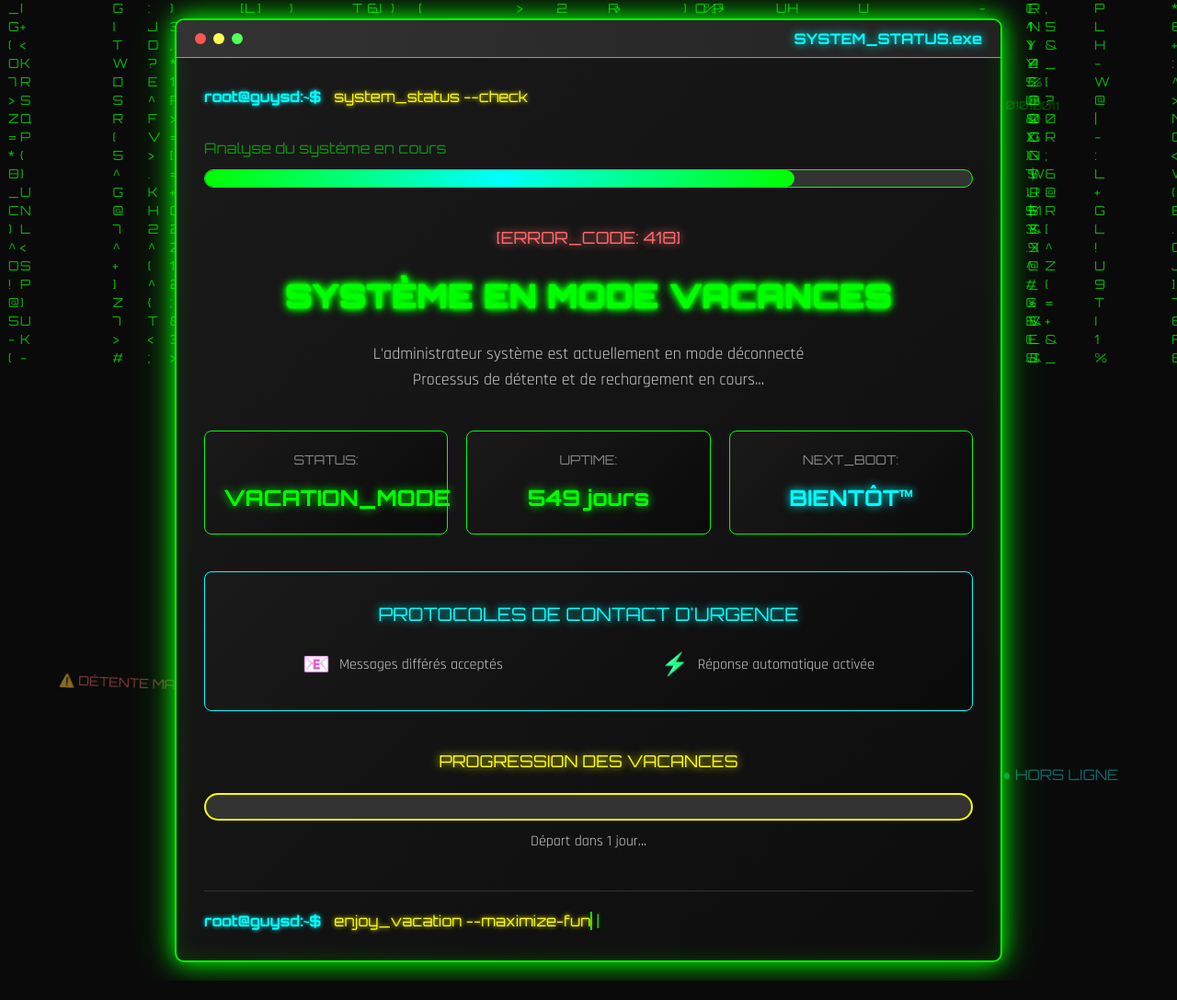
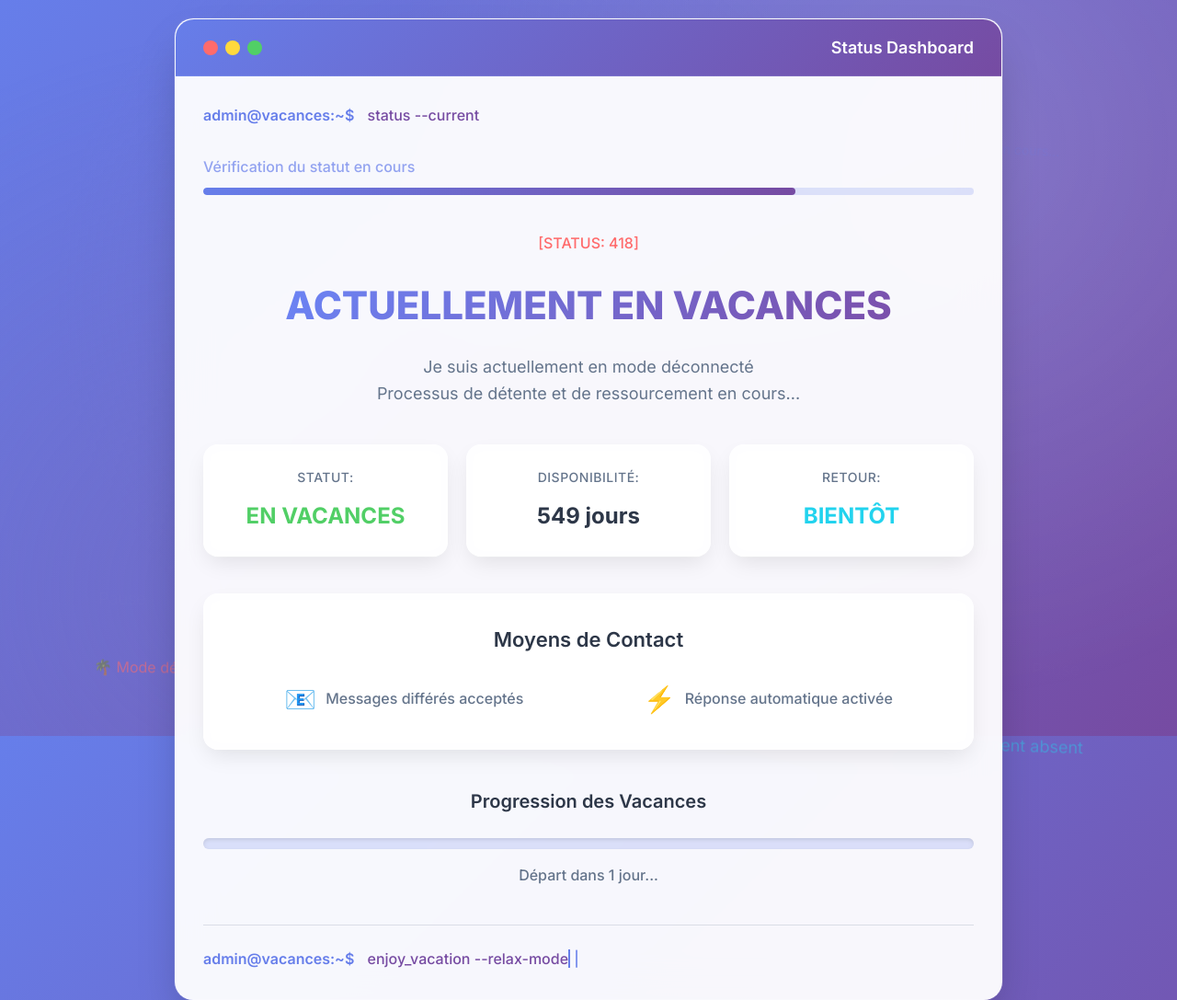
Before and after one commit to guysd/guysd.github.io, a plain HTML site: page index.html in a window 1280 px wide. Shown: the top 1087 px of the page at 92% size. Before the commit the page ends 1066 px from the top, so only its background shows below. Drawn offline with Linux system fonts and the light colour scheme; animation ran at ten frames a second.

Commit message:
modern style

```diff
--- a/script.js
+++ b/script.js
@@ -1,41 +1,34 @@
-// Matrix Rain Effect
-function createMatrixRain() {
+// Modern floating elements animation
+function createModernBackground() {
     const matrixContainer = document.getElementById('matrix-rain');
-    const characters = '0123456789ABCDEFGHIJKLMNOPQRSTUVWXYZ!@#$%^&*()_+-=[]{}|;:,.<>?';
+    const phrases = ['Vacances', 'Détente', 'Repos', 'Soleil', 'Plage', 'Chill', 'Relax', 'Pause'];
 
-    function createMatrixColumn() {
-        const column = document.createElement('div');
-        column.style.position = 'absolute';
-        column.style.left = Math.random() * 100 + '%';
-        column.style.animationDuration = (Math.random() * 3 + 2) + 's';
-        column.style.animationDelay = Math.random() * 2 + 's';
+    function createFloatingElement() {
+        const element = document.createElement('div');
+        element.className = 'matrix-char';
+        element.textContent = phrases[Math.floor(Math.random() * phrases.length)];
+        element.style.left = Math.random() * 100 + '%';
+        element.style.top = Math.random() * 100 + '%';
+        element.style.animationDuration = (Math.random() * 10 + 8) + 's';
+        element.style.animationDelay = Math.random() * 2 + 's';
 
-        for (let i = 0; i < 20; i++) {
-            const char = document.createElement('div');
-            char.className = 'matrix-char';
-            char.textContent = characters[Math.floor(Math.random() * characters.length)];
-            char.style.top = (i * 20) + 'px';
-            char.style.animationDelay = (Math.random() * 2) + 's';
-            column.appendChild(char);
-        }
+        matrixContainer.appendChild(element);
 
-        matrixContainer.appendChild(column);
-
-        // Remove column after animation completes
+        // Remove element after animation
         setTimeout(() => {
-            if (column.parentNode) {
-                column.parentNode.removeChild(column);
+            if (element.parentNode) {
+                element.parentNode.removeChild(element);
             }
-        }, 8000);
+        }, 15000);
     }
 
-    // Create initial columns
-    for (let i = 0; i < 20; i++) {
-        setTimeout(createMatrixColumn, i * 200);
+    // Create initial elements
+    for (let i = 0; i < 8; i++) {
+        setTimeout(createFloatingElement, i * 500);
     }
 
-    // Continuously create new columns
-    setInterval(createMatrixColumn, 300);
+    // Continuously create new elements
+    setInterval(createFloatingElement, 2000);
 }
 
 // Update uptime counter
@@ -123,19 +116,19 @@ function addGlitchEffect() {
     });
 }
 
-// Random terminal commands
+// Random modern commands
 function showRandomCommands() {
     const commands = [
-        'ping vacation.exe',
-        'sudo apt-get install relaxation',
-        'chmod +x fun_mode.sh',
-        'git checkout holiday-branch',
-        'docker run --rm -it vacation:latest',
-        'npm install @vacation/chill',
-        'python -m vacation --infinite',
-        'curl -X GET https://api.rest.com/v1/recharge',
-        'systemctl start vacation.service',
-        'journalctl -u vacation.service --follow'
+        'vacation start --mode=relax',
+        'status check --current',
+        'notification disable --work',
+        'mode switch --to=beach',
+        'schedule clear --all',
+        'autoresponder enable',
+        'stress-level set --to=zero',
+        'fun-mode activate',
+        'work-mode suspend',
+        'energy recharge --full'
     ];
 
     const commandElement = document.querySelector('.command-text');
@@ -148,7 +141,7 @@ function showRandomCommands() {
 
 // Dynamic status updates
 function updateStatus() {
-    const statusValues = ['VACATION_MODE', 'CHILL_MODE', 'RELAX_MODE', 'BEACH_MODE', 'SLEEP_MODE'];
+    const statusValues = ['EN VACANCES', 'MODE DÉTENTE', 'PAUSE ACTIVE', 'RESSOURCEMENT', 'DÉCONNECTÉ'];
     const statusElement = document.querySelector('.neon-green');
 
     setInterval(() => {
@@ -252,19 +245,19 @@ function addButtonEffects() {
     });
 }
 
-// Generate random vacation quotes
+// Generate modern vacation quotes
 function showVacationQuotes() {
     const quotes = [
         "Rechargement des batteries en cours... 🔋",
         "Mode plage activé 🏖️",
         "Détection de soleil et de détente... ☀️",
         "Système de stress: DÉSACTIVÉ ✅",
-        "Niveau de relaxation: MAXIMUM 📈",
+        "Niveau de relaxation: OPTIMAL 📈",
         "Statut: Bronzage en cours... 🌞",
         "Connexion WiFi: Optionnelle 📶",
         "Mode avion: ACTIVÉ ✈️",
-        "Réveils: SUSPENDUS ⏰",
-        "Emails: EN QUARANTAINE 📧"
+        "Réveil: EN PAUSE ⏰",
+        "Emails: EN ATTENTE 📧"
     ];
 
     const subMessageElement = document.querySelector('.sub-message');
@@ -313,7 +306,7 @@ function addKonamiCode() {
 document.addEventListener('DOMContentLoaded', () => {
     // Wait a bit for CSS to load
     setTimeout(() => {
-        createMatrixRain();
+        createModernBackground();
         updateUptime();
         animateVacationProgress();
         addGlitchEffect();
--- a/styles.css
+++ b/styles.css
@@ -5,15 +5,16 @@
 }
 
 body {
-    font-family: 'Rajdhani', monospace;
-    background: #0a0a0a;
-    color: #00ff00;
+    font-family: 'Inter', 'Segoe UI', sans-serif;
+    background: linear-gradient(135deg, #667eea 0%, #764ba2 100%);
+    background-attachment: fixed;
+    color: #2d3748;
     overflow-x: hidden;
     min-height: 100vh;
     position: relative;
 }
 
-/* Matrix Rain Background */
+/* Geometric Background Pattern */
 .matrix-rain {
     position: fixed;
     top: 0;
@@ -22,25 +23,34 @@ body {
     height: 100%;
     z-index: -1;
     pointer-events: none;
+    background:
+        radial-gradient(circle at 20% 80%, rgba(120, 119, 198, 0.3) 0%, transparent 50%),
+        radial-gradient(circle at 80% 20%, rgba(255, 255, 255, 0.15) 0%, transparent 50%),
+        radial-gradient(circle at 40% 40%, rgba(120, 119, 198, 0.2) 0%, transparent 50%);
 }
 
 .matrix-char {
     position: absolute;
-    color: #00ff00;
-    font-family: 'Orbitron', monospace;
-    font-size: 14px;
-    opacity: 0.7;
-    animation: fall linear infinite;
+    color: rgba(255, 255, 255, 0.1);
+    font-family: 'Inter', sans-serif;
+    font-size: 18px;
+    font-weight: 300;
+    opacity: 0.1;
+    animation: float-gentle 6s ease-in-out infinite;
 }
 
-@keyframes fall {
+@keyframes float-gentle {
     0% {
-        transform: translateY(-100vh);
-        opacity: 1;
+        transform: translateY(0px);
+        opacity: 0.1;
+    }
+    50% {
+        transform: translateY(-20px);
+        opacity: 0.3;
     }
     100% {
-        transform: translateY(100vh);
-        opacity: 0;
+        transform: translateY(0px);
+        opacity: 0.1;
     }
 }
 
@@ -54,31 +64,35 @@ body {
 }
 
 .terminal-window {
-    background: linear-gradient(135deg, #1a1a1a, #0d0d0d);
-    border: 2px solid #00ff00;
-    border-radius: 10px;
+    background: rgba(255, 255, 255, 0.95);
+    backdrop-filter: blur(20px);
+    border: 1px solid rgba(255, 255, 255, 0.2);
+    border-radius: 20px;
     box-shadow:
-        0 0 20px #00ff00,
-        0 0 40px #00ff0050,
-        inset 0 0 20px #00ff0020;
+        0 25px 50px -12px rgba(0, 0, 0, 0.25),
+        0 0 0 1px rgba(255, 255, 255, 0.1);
     max-width: 900px;
     width: 100%;
-    animation: glow 2s ease-in-out infinite alternate;
+    transition: all 0.3s ease;
 }
 
-@keyframes glow {
-    0% { box-shadow: 0 0 20px #00ff00, 0 0 40px #00ff0050, inset 0 0 20px #00ff0020; }
-    100% { box-shadow: 0 0 30px #00ff00, 0 0 60px #00ff0070, inset 0 0 30px #00ff0030; }
+.terminal-window:hover {
+    transform: translateY(-5px);
+    box-shadow:
+        0 35px 70px -15px rgba(0, 0, 0, 0.3),
+        0 0 0 1px rgba(255, 255, 255, 0.2);
 }
 
+/* Suppression de l'ancienne animation glow */
+
 .terminal-header {
-    background: linear-gradient(90deg, #333, #222);
-    padding: 10px 20px;
-    border-bottom: 1px solid #00ff00;
+    background: linear-gradient(135deg, #667eea, #764ba2);
+    padding: 20px 30px;
+    border-bottom: 1px solid rgba(255, 255, 255, 0.1);
     display: flex;
     justify-content: space-between;
     align-items: center;
-    border-radius: 8px 8px 0 0;
+    border-radius: 20px 20px 0 0;
 }
 
 .terminal-buttons {
@@ -87,21 +101,28 @@ body {
 }
 
 .btn {
-    width: 12px;
-    height: 12px;
+    width: 16px;
+    height: 16px;
     border-radius: 50%;
     display: block;
+    transition: all 0.3s ease;
+    cursor: pointer;
 }
 
-.btn.red { background: #ff5555; }
-.btn.yellow { background: #ffff55; }
-.btn.green { background: #55ff55; }
+.btn:hover {
+    transform: scale(1.2);
+}
+
+.btn.red { background: #ff6b6b; }
+.btn.yellow { background: #ffd93d; }
+.btn.green { background: #51cf66; }
 
 .terminal-title {
-    font-family: 'Orbitron', monospace;
-    font-weight: 700;
-    color: #00ffff;
-    text-shadow: 0 0 10px #00ffff;
+    font-family: 'Inter', sans-serif;
+    font-weight: 600;
+    color: #ffffff;
+    font-size: 18px;
+    text-shadow: none;
 }
 
 .terminal-content {
@@ -112,19 +133,21 @@ body {
 
 .status-line {
     margin-bottom: 20px;
-    font-family: 'Orbitron', monospace;
+    font-family: 'Inter', sans-serif;
+    font-weight: 500;
 }
 
 .prompt {
-    color: #00ffff;
-    font-weight: 700;
-    text-shadow: 0 0 5px #00ffff;
+    color: #667eea;
+    font-weight: 600;
+    text-shadow: none;
 }
 
 .command {
-    color: #ffff00;
+    color: #764ba2;
     margin-left: 10px;
-    text-shadow: 0 0 5px #ffff00;
+    text-shadow: none;
+    font-weight: 500;
 }
 
 .loading-container {
@@ -132,37 +155,38 @@ body {
 }
 
 .loading-text {
-    color: #00ff00;
+    color: #667eea;
     margin-bottom: 10px;
-    font-family: 'Orbitron', monospace;
-    animation: pulse 1.5s infinite;
+    font-family: 'Inter', sans-serif;
+    font-weight: 500;
+    animation: gentle-pulse 2s infinite;
 }
 
-@keyframes pulse {
+@keyframes gentle-pulse {
     0%, 100% { opacity: 1; }
-    50% { opacity: 0.5; }
+    50% { opacity: 0.7; }
 }
 
 .loading-bar {
     width: 100%;
-    height: 20px;
-    background: #333;
-    border: 1px solid #00ff00;
-    border-radius: 10px;
+    height: 8px;
+    background: rgba(102, 126, 234, 0.2);
+    border: none;
+    border-radius: 4px;
     overflow: hidden;
     position: relative;
 }
 
 .loading-progress {
     height: 100%;
-    background: linear-gradient(90deg, #00ff00, #00ffff, #00ff00);
+    background: linear-gradient(90deg, #667eea, #764ba2);
     width: 0%;
-    border-radius: 10px;
-    animation: loading 3s ease-in-out infinite;
+    border-radius: 4px;
+    animation: modern-loading 3s ease-in-out infinite;
     position: relative;
 }
 
-@keyframes loading {
+@keyframes modern-loading {
     0% { width: 0%; }
     50% { width: 100%; }
     100% { width: 0%; }
@@ -174,52 +198,48 @@ body {
 }
 
 .error-code {
-    font-family: 'Orbitron', monospace;
+    font-family: 'Inter', sans-serif;
     color: #ff6b6b;
-    font-size: 18px;
+    font-size: 16px;
     margin-bottom: 10px;
-    text-shadow: 0 0 10px #ff6b6b;
+    text-shadow: none;
+    font-weight: 500;
 }
 
 .main-message {
-    font-size: 36px;
-    font-weight: 900;
+    font-size: 42px;
+    font-weight: 800;
     margin: 20px 0;
-    font-family: 'Orbitron', monospace;
+    font-family: 'Inter', sans-serif;
+    background: linear-gradient(135deg, #667eea, #764ba2);
+    -webkit-background-clip: text;
+    -webkit-text-fill-color: transparent;
+    background-clip: text;
 }
 
 .neon-text {
-    color: #00ff00;
-    text-shadow:
-        0 0 5px #00ff00,
-        0 0 10px #00ff00,
-        0 0 15px #00ff00,
-        0 0 20px #00ff00;
-    animation: neon-flicker 2s infinite alternate;
+    background: linear-gradient(135deg, #667eea, #764ba2);
+    -webkit-background-clip: text;
+    -webkit-text-fill-color: transparent;
+    background-clip: text;
+    animation: gentle-glow 3s ease-in-out infinite alternate;
 }
 
-@keyframes neon-flicker {
-    0%, 100% {
-        text-shadow:
-            0 0 5px #00ff00,
-            0 0 10px #00ff00,
-            0 0 15px #00ff00,
-            0 0 20px #00ff00;
+@keyframes gentle-glow {
+    0% {
+        filter: brightness(1);
     }
-    50% {
-        text-shadow:
-            0 0 2px #00ff00,
-            0 0 5px #00ff00,
-            0 0 8px #00ff00,
-            0 0 12px #00ff00;
+    100% {
+        filter: brightness(1.2);
     }
 }
 
 .sub-message {
     font-size: 18px;
-    color: #cccccc;
+    color: #64748b;
     margin-top: 15px;
-    font-family: 'Rajdhani', sans-serif;
+    font-family: 'Inter', sans-serif;
+    font-weight: 400;
 }
 
 .vacation-info {
@@ -234,59 +254,68 @@ body {
 }
 
 .info-item {
-    background: linear-gradient(135deg, #1a1a1a, #0a0a0a);
-    border: 1px solid #00ff00;
-    border-radius: 8px;
-    padding: 20px;
+    background: rgba(255, 255, 255, 0.8);
+    backdrop-filter: blur(10px);
+    border: 1px solid rgba(255, 255, 255, 0.2);
+    border-radius: 16px;
+    padding: 24px;
     text-align: center;
     transition: all 0.3s ease;
+    box-shadow: 0 10px 25px -5px rgba(0, 0, 0, 0.1);
 }
 
 .info-item:hover {
-    transform: translateY(-5px);
-    box-shadow: 0 10px 20px rgba(0, 255, 0, 0.3);
+    transform: translateY(-8px);
+    box-shadow: 0 20px 35px -5px rgba(0, 0, 0, 0.2);
+    background: rgba(255, 255, 255, 0.9);
 }
 
 .info-label {
-    font-family: 'Orbitron', monospace;
+    font-family: 'Inter', sans-serif;
     font-size: 14px;
-    color: #888;
-    margin-bottom: 10px;
+    color: #64748b;
+    margin-bottom: 12px;
+    font-weight: 500;
+    text-transform: uppercase;
+    letter-spacing: 0.5px;
 }
 
 .info-value {
-    font-family: 'Orbitron', monospace;
+    font-family: 'Inter', sans-serif;
     font-size: 24px;
     font-weight: 700;
-    color: #00ff00;
-    text-shadow: 0 0 10px #00ff00;
+    color: #2d3748;
+    text-shadow: none;
 }
 
 .neon-green {
-    color: #00ff00;
-    text-shadow: 0 0 10px #00ff00;
+    color: #51cf66;
+    text-shadow: none;
 }
 
 .neon-cyan {
-    color: #00ffff;
-    text-shadow: 0 0 10px #00ffff;
+    color: #22d3ee;
+    text-shadow: none;
 }
 
 .contact-section {
     margin: 40px 0;
-    background: linear-gradient(135deg, #1a1a1a, #0a0a0a);
-    border: 1px solid #00ffff;
-    border-radius: 8px;
-    padding: 30px;
+    background: rgba(255, 255, 255, 0.8);
+    backdrop-filter: blur(10px);
+    border: 1px solid rgba(255, 255, 255, 0.2);
+    border-radius: 16px;
+    padding: 32px;
+    box-shadow: 0 10px 25px -5px rgba(0, 0, 0, 0.1);
 }
 
 .contact-title {
-    font-family: 'Orbitron', monospace;
-    font-size: 20px;
-    color: #00ffff;
+    font-family: 'Inter', sans-serif;
+    font-size: 22px;
+    color: #2d3748;
     text-align: center;
-    margin-bottom: 20px;
-    text-shadow: 0 0 10px #00ffff;
+    margin-bottom: 24px;
+    text-shadow: none;
+    font-weight: 600;
 }
 
 .contact-info {
@@ -304,13 +333,14 @@ body {
 }
 
 .contact-icon {
-    font-size: 24px;
-    filter: hue-rotate(90deg);
+    font-size: 28px;
+    filter: none;
 }
 
 .contact-text {
-    color: #cccccc;
-    font-family: 'Rajdhani', sans-serif;
+    color: #64748b;
+    font-family: 'Inter', sans-serif;
+    font-weight: 500;
 }
 
 .progress-section {
@@ -318,12 +348,13 @@ body {
 }
 
 .progress-title {
-    font-family: 'Orbitron', monospace;
-    font-size: 18px;
-    color: #ffff00;
+    font-family: 'Inter', sans-serif;
+    font-size: 20px;
+    color: #2d3748;
     text-align: center;
-    margin-bottom: 20px;
-    text-shadow: 0 0 10px #ffff00;
+    margin-bottom: 24px;
+    text-shadow: none;
+    font-weight: 600;
 }
 
 .progress-bar-container {
@@ -332,47 +363,48 @@ body {
 
 .progress-bar {
     width: 100%;
-    height: 30px;
-    background: #333;
-    border: 2px solid #ffff00;
-    border-radius: 15px;
+    height: 12px;
+    background: rgba(102, 126, 234, 0.2);
+    border: none;
+    border-radius: 6px;
     overflow: hidden;
     position: relative;
+    box-shadow: inset 0 2px 4px rgba(0, 0, 0, 0.1);
 }
 
 .progress-fill {
     height: 100%;
-    background: linear-gradient(90deg, #ffff00, #ff6b6b, #00ff00, #00ffff);
+    background: linear-gradient(90deg, #667eea, #764ba2);
     width: 0%;
-    border-radius: 15px;
+    border-radius: 6px;
     transition: width 0.3s ease;
     position: relative;
-    box-shadow: 0 0 15px rgba(255, 255, 0, 0.5);
+    box-shadow: 0 2px 8px rgba(102, 126, 234, 0.3);
 }
 
 /* Différents états de progression */
 .progress-fill.pre-vacation {
-    background: linear-gradient(90deg, #666, #888);
-    box-shadow: 0 0 15px rgba(102, 102, 102, 0.5);
+    background: linear-gradient(90deg, #94a3b8, #cbd5e1);
+    box-shadow: 0 2px 8px rgba(148, 163, 184, 0.3);
 }
 
 .progress-fill.in-vacation {
-    background: linear-gradient(90deg, #ffff00, #ff6b6b, #00ff00, #00ffff);
-    box-shadow: 0 0 15px rgba(255, 255, 0, 0.8);
-    animation: vacation-glow 2s ease-in-out infinite alternate;
+    background: linear-gradient(90deg, #667eea, #764ba2, #f093fb);
+    box-shadow: 0 2px 8px rgba(102, 126, 234, 0.4);
+    animation: vacation-shimmer 2s ease-in-out infinite alternate;
 }
 
 .progress-fill.post-vacation {
-    background: linear-gradient(90deg, #00ff00, #00ffff);
-    box-shadow: 0 0 15px rgba(0, 255, 0, 0.8);
+    background: linear-gradient(90deg, #51cf66, #22d3ee);
+    box-shadow: 0 2px 8px rgba(81, 207, 102, 0.4);
 }
 
-@keyframes vacation-glow {
+@keyframes vacation-shimmer {
     0% {
-        box-shadow: 0 0 15px rgba(255, 255, 0, 0.8);
+        box-shadow: 0 2px 8px rgba(102, 126, 234, 0.4);
     }
     100% {
-        box-shadow: 0 0 25px rgba(255, 255, 0, 1), 0 0 35px rgba(0, 255, 255, 0.5);
+        box-shadow: 0 4px 16px rgba(102, 126, 234, 0.6);
     }
 }
 
@@ -380,34 +412,36 @@ body {
 
 .progress-text {
     text-align: center;
-    margin-top: 10px;
-    color: #cccccc;
-    font-family: 'Rajdhani', sans-serif;
+    margin-top: 16px;
+    color: #64748b;
+    font-family: 'Inter', sans-serif;
+    font-weight: 500;
 }
 
 .footer-commands {
     margin-top: 40px;
-    border-top: 1px solid #333;
-    padding-top: 20px;
+    border-top: 1px solid rgba(100, 116, 139, 0.2);
+    padding-top: 24px;
 }
 
 .command-line {
-    font-family: 'Orbitron', monospace;
+    font-family: 'Inter', sans-serif;
     font-size: 16px;
+    font-weight: 500;
 }
 
 .command-text {
-    color: #ffff00;
+    color: #764ba2;
     margin-left: 10px;
-    text-shadow: 0 0 5px #ffff00;
+    text-shadow: none;
 }
 
 .cursor {
-    color: #00ff00;
-    animation: blink 1s infinite;
+    color: #667eea;
+    animation: modern-blink 1s infinite;
 }
 
-@keyframes blink {
+@keyframes modern-blink {
     0%, 50% { opacity: 1; }
     51%, 100% { opacity: 0; }
 }
@@ -415,11 +449,11 @@ body {
 .typing-animation {
     overflow: hidden;
     white-space: nowrap;
-    border-right: 2px solid #00ff00;
-    animation: typing 3s steps(30, end) infinite;
+    border-right: 2px solid #667eea;
+    animation: smooth-typing 4s steps(40, end) infinite;
 }
 
-@keyframes typing {
+@keyframes smooth-typing {
     0% { width: 0; }
     50% { width: 100%; }
     100% { width: 0; }
@@ -437,42 +471,42 @@ body {
 
 .floating-code {
     position: absolute;
-    top: 10%;
+    top: 15%;
     right: 10%;
-    font-family: 'Orbitron', monospace;
-    font-size: 12px;
-    color: #00ff00;
-    opacity: 0.3;
-    transform: rotate(15deg);
-    animation: float 6s ease-in-out infinite;
+    font-family: 'Inter', sans-serif;
+    font-size: 14px;
+    color: rgba(102, 126, 234, 0.3);
+    opacity: 0.6;
+    transform: rotate(8deg);
+    animation: gentle-float 8s ease-in-out infinite;
 }
 
 .floating-warning {
     position: absolute;
-    top: 70%;
-    left: 5%;
-    font-family: 'Orbitron', monospace;
-    font-size: 14px;
-    color: #ff6b6b;
-    opacity: 0.5;
-    transform: rotate(-10deg);
-    animation: float 4s ease-in-out infinite reverse;
+    top: 65%;
+    left: 8%;
+    font-family: 'Inter', sans-serif;
+    font-size: 16px;
+    color: rgba(255, 107, 107, 0.7);
+    opacity: 0.8;
+    transform: rotate(-5deg);
+    animation: gentle-float 6s ease-in-out infinite reverse;
 }
 
 .floating-status {
     position: absolute;
-    bottom: 20%;
-    right: 5%;
-    font-family: 'Orbitron', monospace;
-    font-size: 16px;
-    color: #00ffff;
-    opacity: 0.4;
-    animation: float 5s ease-in-out infinite;
+    bottom: 25%;
+    right: 8%;
+    font-family: 'Inter', sans-serif;
+    font-size: 18px;
+    color: rgba(34, 211, 238, 0.6);
+    opacity: 0.7;
+    animation: gentle-float 7s ease-in-out infinite;
 }
 
-@keyframes float {
+@keyframes gentle-float {
     0%, 100% { transform: translateY(0px) rotate(0deg); }
-    50% { transform: translateY(-20px) rotate(5deg); }
+    50% { transform: translateY(-15px) rotate(3deg); }
 }
 
 /* Responsive Design */
@@ -519,36 +553,58 @@ body {
     }
 }
 
-/* Glitch Effect */
+/* Glitch Effect modernisé */
 .glitch {
     position: relative;
-    color: #00ff00;
+    color: #667eea;
     font-size: 24px;
     font-weight: bold;
-    text-shadow: 0.05em 0 0 #00ffff, -0.05em -0.025em 0 #ff00ff, 0.025em 0.05em 0 #ffff00;
-    animation: glitch 0.5s infinite;
+    animation: modern-glitch 0.8s ease-in-out infinite;
 }
 
-@keyframes glitch {
+@keyframes modern-glitch {
     0% {
-        text-shadow: 0.05em 0 0 #00ffff, -0.05em -0.025em 0 #ff00ff, 0.025em 0.05em 0 #ffff00;
+        transform: translate(0);
+        filter: hue-rotate(0deg);
     }
-    15% {
-        text-shadow: 0.05em 0 0 #00ffff, -0.05em -0.025em 0 #ff00ff, 0.025em 0.05em 0 #ffff00;
+    10% {
+        transform: translate(-2px, 2px);
+        filter: hue-rotate(90deg);
     }
-    16% {
-        text-shadow: -0.05em -0.025em 0 #00ffff, 0.025em 0.025em 0 #ff00ff, -0.05em -0.05em 0 #ffff00;
+    20% {
+        transform: translate(-2px, -2px);
+        filter: hue-rotate(180deg);
     }
-    49% {
-        text-shadow: -0.05em -0.025em 0 #00ffff, 0.025em 0.025em 0 #ff00ff, -0.05em -0.05em 0 #ffff00;
+    30% {
+        transform: translate(2px, 2px);
+        filter: hue-rotate(270deg);
+    }
+    40% {
+        transform: translate(2px, -2px);
+        filter: hue-rotate(360deg);
     }
     50% {
-        text-shadow: 0.025em 0.05em 0 #00ffff, 0.05em 0 0 #ff00ff, 0 -0.05em 0 #ffff00;
+        transform: translate(-2px, 2px);
+        filter: hue-rotate(0deg);
     }
-    99% {
-        text-shadow: 0.025em 0.05em 0 #00ffff, 0.05em 0 0 #ff00ff, 0 -0.05em 0 #ffff00;
+    60% {
+        transform: translate(-2px, -2px);
+        filter: hue-rotate(90deg);
+    }
+    70% {
+        transform: translate(2px, 2px);
+        filter: hue-rotate(180deg);
+    }
+    80% {
+        transform: translate(-2px, -2px);
+        filter: hue-rotate(270deg);
+    }
+    90% {
+        transform: translate(2px, 2px);
+        filter: hue-rotate(360deg);
     }
     100% {
-        text-shadow: 0.05em 0 0 #00ffff, -0.05em -0.025em 0 #ff00ff, 0.025em 0.05em 0 #ffff00;
+        transform: translate(0);
+        filter: hue-rotate(0deg);
     }
 }
```
Also changed, not shown: index.html (+23 -23 lines).
